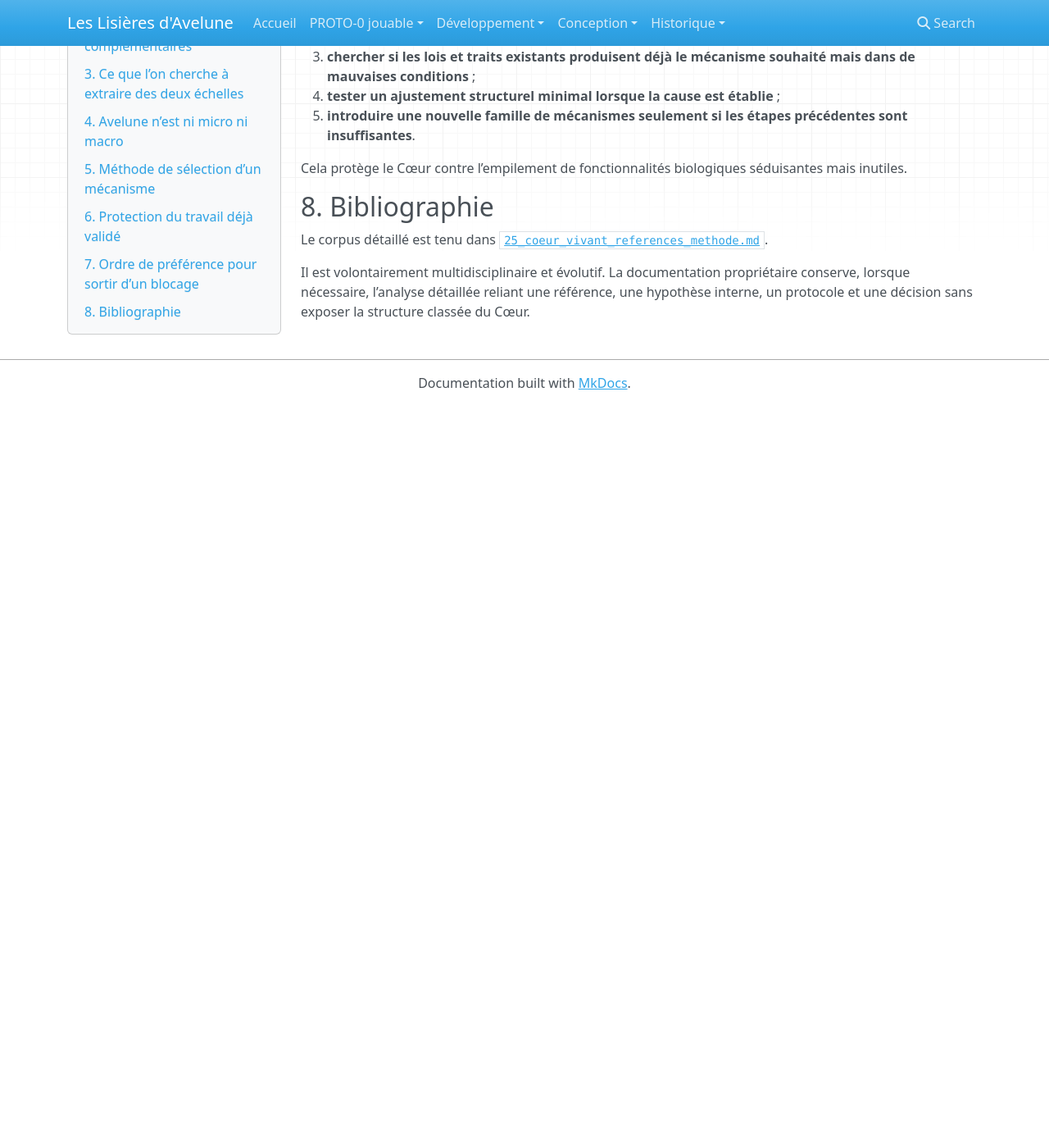
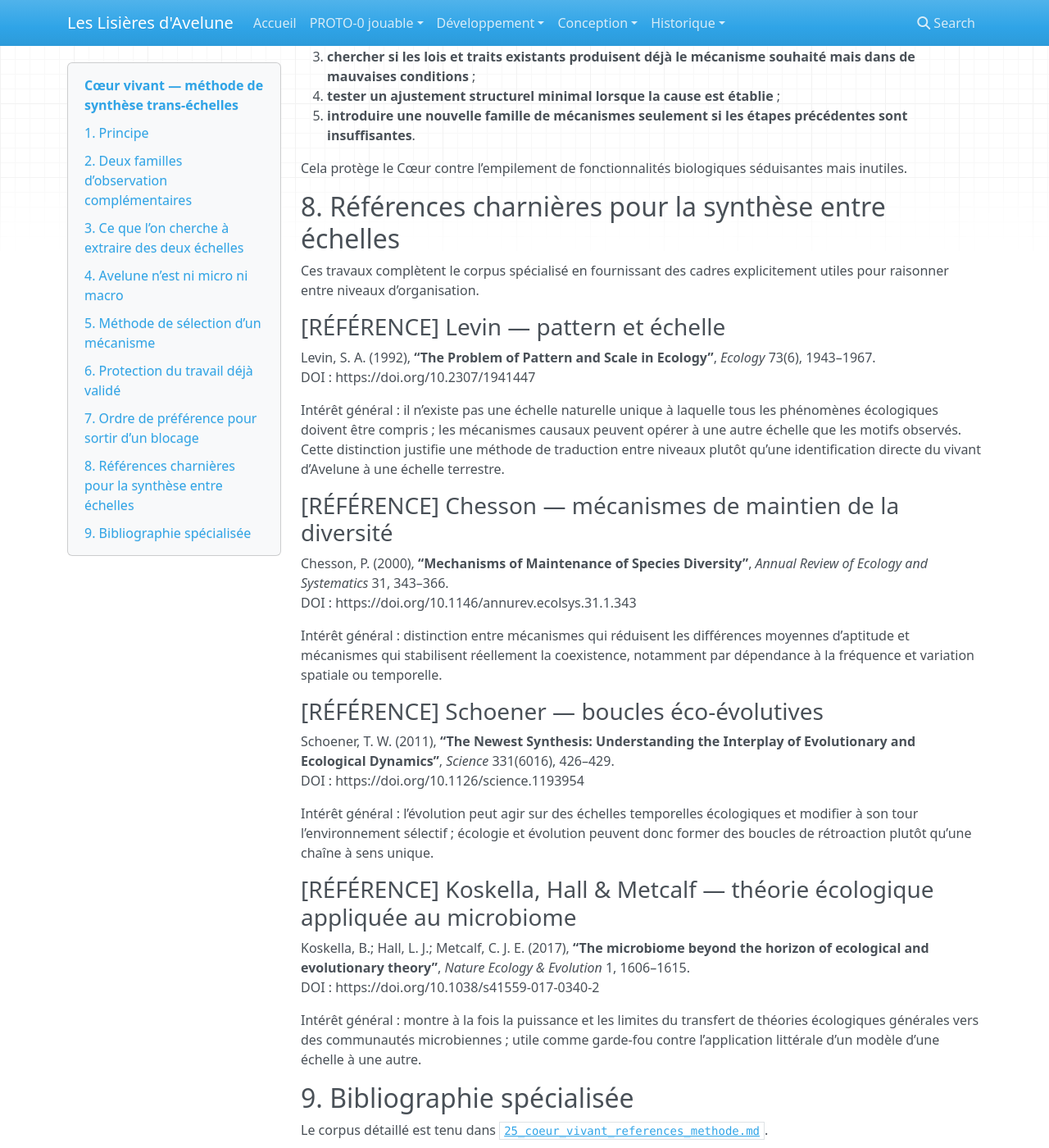
Before and after one commit to Abeliome-Officiel/les-lisieres-avelune, an MkDocs documentation site: the page built from docs/28_coeur_vivant_synthese_trans_echelles.md, in a window 1280 px wide and 1400 px high, scrolled down 3089 px. Shown: the whole window at 82% size. Built offline with MkDocs 1.6.1, drawn with Linux system fonts in a browser that asks for light colours; nearby versions of some CDN libraries; before the commit the page ends 3584 px from its top, so only the background shows below that; some of the changed text lies outside the part shown.

Commit message:
docs: ajouter les références charnières de synthèse trans-échelles

```diff
--- a/docs/28_coeur_vivant_synthese_trans_echelles.md
+++ b/docs/28_coeur_vivant_synthese_trans_echelles.md
@@ -1,6 +1,6 @@
 # Cœur vivant — méthode de synthèse trans-échelles
 
-> **Statut : note méthodologique partageable — v0.1**
+> **Statut : note méthodologique partageable — v0.2**
 > Date : 13 août 2026
 
 ## 1. Principe
@@ -122,7 +122,39 @@ Face à une difficulté du Cœur, l’ordre méthodologique est :
 
 Cela protège le Cœur contre l’empilement de fonctionnalités biologiques séduisantes mais inutiles.
 
-## 8. Bibliographie
+## 8. Références charnières pour la synthèse entre échelles
+
+Ces travaux complètent le corpus spécialisé en fournissant des cadres explicitement utiles pour raisonner entre niveaux d’organisation.
+
+### [RÉFÉRENCE] Levin — pattern et échelle
+
+Levin, S. A. (1992), **“The Problem of Pattern and Scale in Ecology”**, *Ecology* 73(6), 1943–1967.
+DOI : https://doi.org/10.2307/1941447
+
+Intérêt général : il n’existe pas une échelle naturelle unique à laquelle tous les phénomènes écologiques doivent être compris ; les mécanismes causaux peuvent opérer à une autre échelle que les motifs observés. Cette distinction justifie une méthode de traduction entre niveaux plutôt qu’une identification directe du vivant d’Avelune à une échelle terrestre.
+
+### [RÉFÉRENCE] Chesson — mécanismes de maintien de la diversité
+
+Chesson, P. (2000), **“Mechanisms of Maintenance of Species Diversity”**, *Annual Review of Ecology and Systematics* 31, 343–366.
+DOI : https://doi.org/10.1146/annurev.ecolsys.31.1.343
+
+Intérêt général : distinction entre mécanismes qui réduisent les différences moyennes d’aptitude et mécanismes qui stabilisent réellement la coexistence, notamment par dépendance à la fréquence et variation spatiale ou temporelle.
+
+### [RÉFÉRENCE] Schoener — boucles éco-évolutives
+
+Schoener, T. W. (2011), **“The Newest Synthesis: Understanding the Interplay of Evolutionary and Ecological Dynamics”**, *Science* 331(6016), 426–429.
+DOI : https://doi.org/10.1126/science.1193954
+
+Intérêt général : l’évolution peut agir sur des échelles temporelles écologiques et modifier à son tour l’environnement sélectif ; écologie et évolution peuvent donc former des boucles de rétroaction plutôt qu’une chaîne à sens unique.
+
+### [RÉFÉRENCE] Koskella, Hall & Metcalf — théorie écologique appliquée au microbiome
+
+Koskella, B.; Hall, L. J.; Metcalf, C. J. E. (2017), **“The microbiome beyond the horizon of ecological and evolutionary theory”**, *Nature Ecology & Evolution* 1, 1606–1615.
+DOI : https://doi.org/10.1038/s41559-017-0340-2
+
+Intérêt général : montre à la fois la puissance et les limites du transfert de théories écologiques générales vers des communautés microbiennes ; utile comme garde-fou contre l’application littérale d’un modèle d’une échelle à une autre.
+
+## 9. Bibliographie spécialisée
 
 Le corpus détaillé est tenu dans [`25_coeur_vivant_references_methode.md`](25_coeur_vivant_references_methode.md).
 
```
